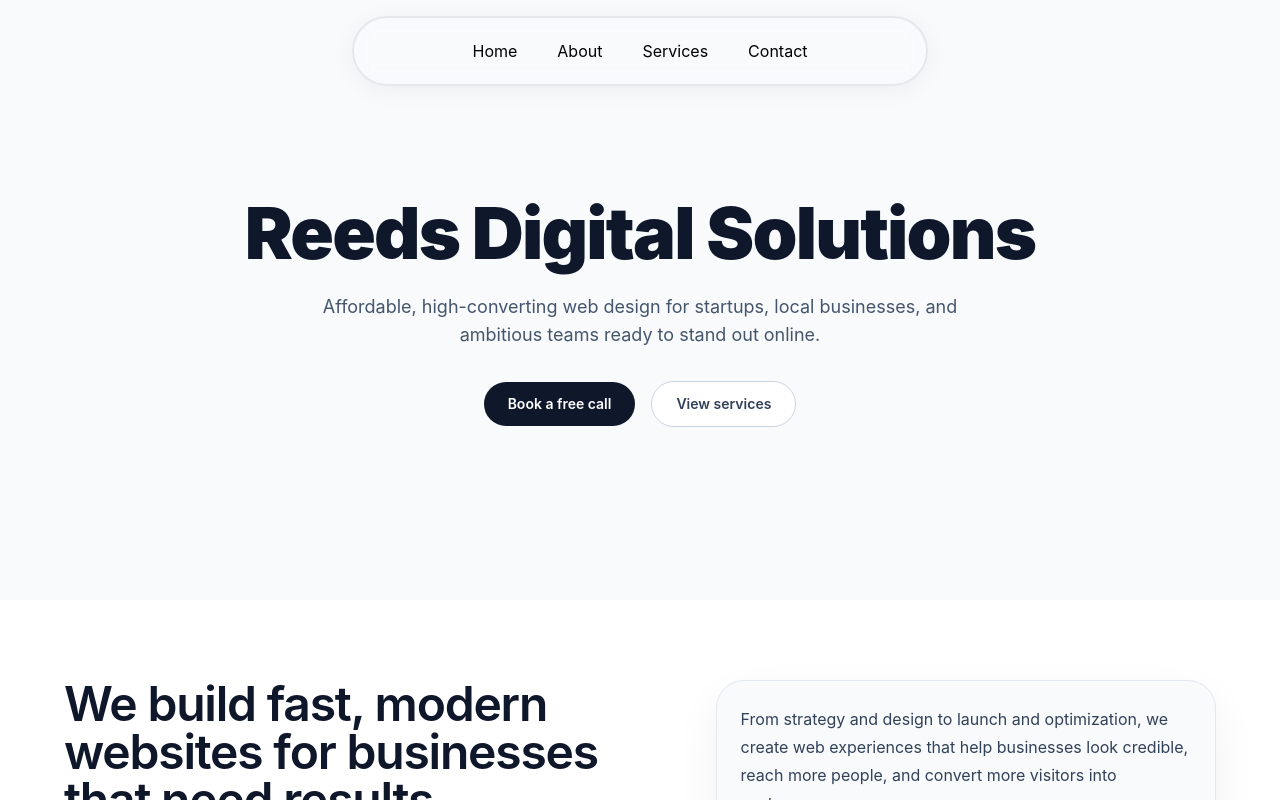
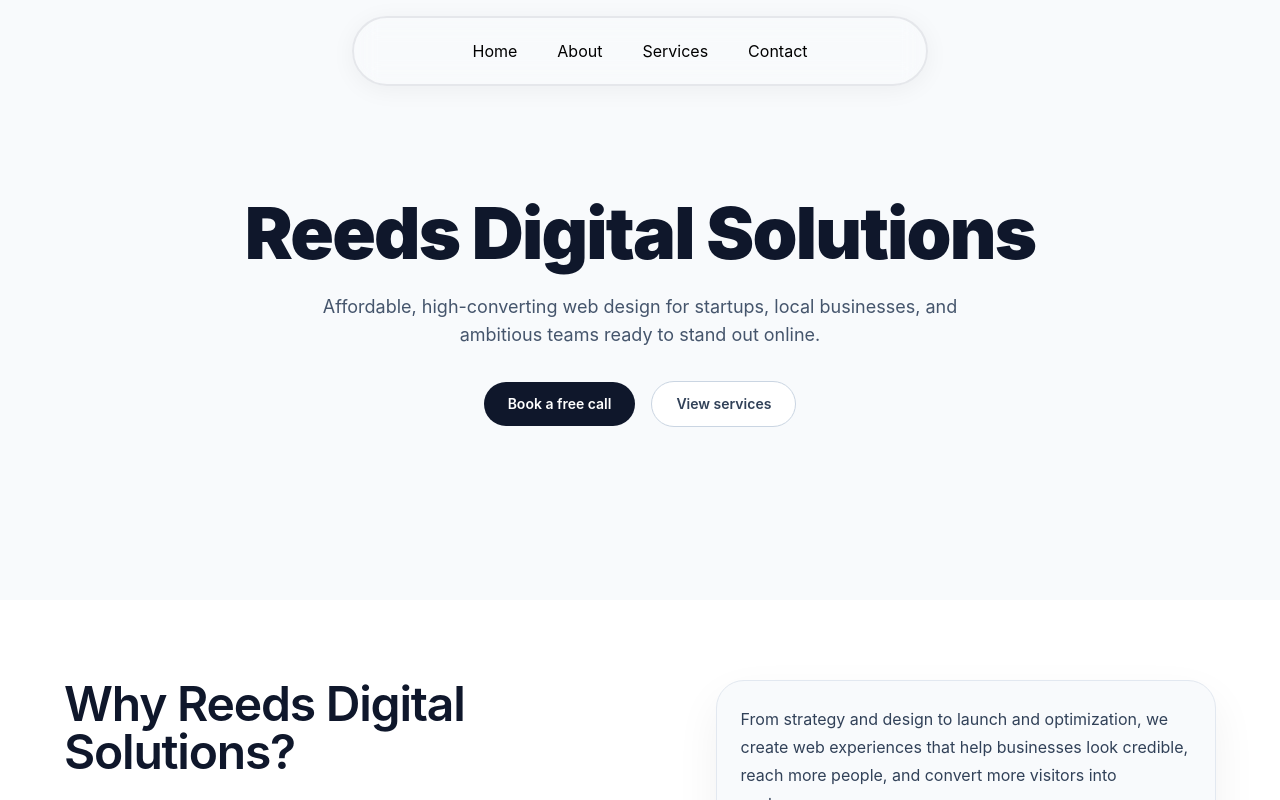
Before and after one commit to JustChiwo/Business, a React (Vite) app: page / in a window 1280 px wide. Shown: the top 800 px of the page. Built offline with nearby package versions, Linux system fonts and the light colour scheme.

Commit message:
Updated about section

```diff
--- a/src/components/About.jsx
+++ b/src/components/About.jsx
@@ -8,7 +8,7 @@ function About() {
         <div className="grid items-start gap-10 lg:grid-cols-[1.1fr_0.9fr]">
           <div className="space-y-7">
             <h2 className="text-4xl font-semibold tracking-tight text-slate-900 sm:text-5xl">
-              We build fast, modern websites for businesses that need results.
+              Why Reeds Digital Solutions?
             </h2>
 
             <p className="max-w-xl text-base leading-7 text-slate-700 sm:text-lg">
```
